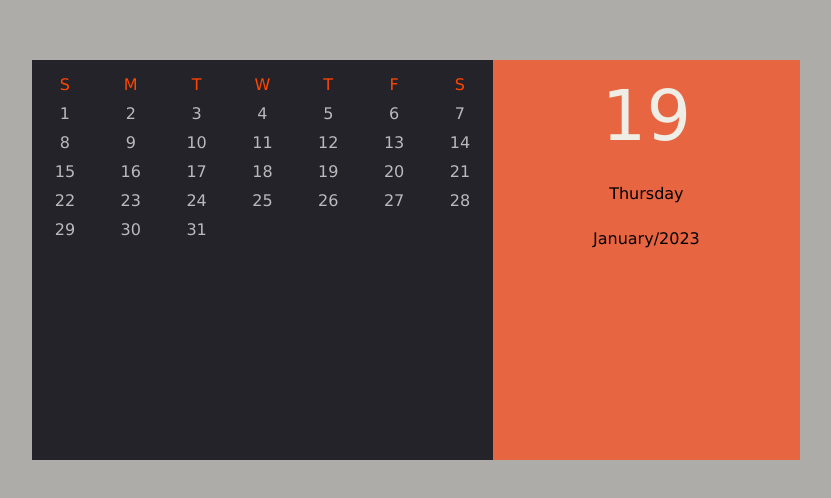
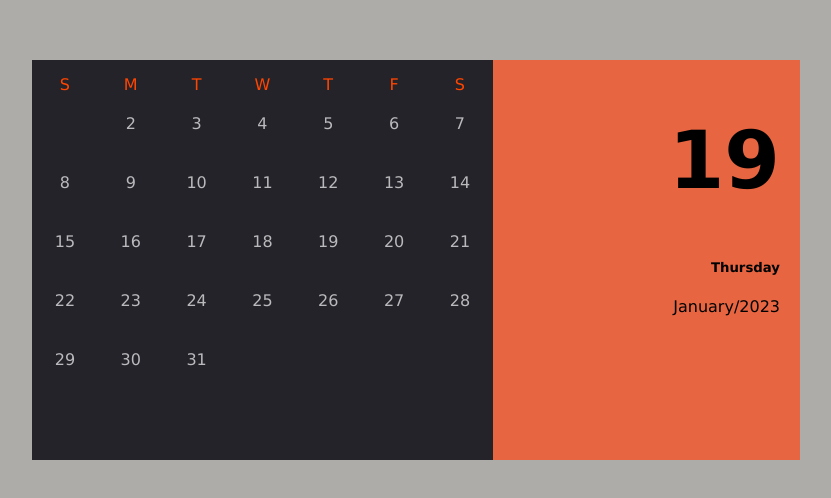
Before and after one commit to darshan377/calender, a plain HTML site: page index.html in a window 1280 px wide. Shown: the part 140-638 px from the top of the page, without its empty margins (224-1055 px from the left). Drawn offline with Linux system fonts and the light colour scheme.

Commit message:
new paragraph & style added

```diff
--- a/index.html
+++ b/index.html
@@ -21,7 +21,7 @@
             <div class="wd">S</div>
           </div>
           <div class="week-dates-num">
-            <div class="wdn">1</div>
+            <div class="wdn"></div>
             <div class="wdn">2</div>
             <div class="wdn">3</div>
             <div class="wdn">4</div>
@@ -55,9 +55,10 @@
           </div>
         </div>
         <div class="date-sec">
-          <div class="week-sec-date">19</div>
+          <h1>19</h1>
           <h5>Thursday</h5>
           <p>January/2023</p>
+          <!-- <div class="week-sec-date">19</div>-->
         </div>
       </div>
     </div>
--- a/style/style.css
+++ b/style/style.css
@@ -43,14 +43,28 @@ body {
 }
 .wdn {
   padding-top: 10px;
+  padding: 20px;
   color: rgb(186, 186, 188);
   text-align: center;
 }
 .date-sec {
   background-color: rgb(231, 101, 65);
+  font-family: "Lucida Sans", "Lucida Sans Regular", "Lucida Grande",
+    "Lucida Sans Unicode", Geneva, Verdana, sans-serif;
+  text-align: right;
+  padding-right: 20px;
+  /*opacity: 100%;*/
 }
-.week-sec-date {
+
+.date-sec h1 {
+  font-family: "Lucida Sans", "Lucida Sans Regular", "Lucida Grande",
+    "Lucida Sans Unicode", Geneva, Verdana, sans-serif;
+  font-size: 80px;
+}
+/*.week-sec-date {
   padding-top: 15px;
+  padding: 30px;
+  padding-right: 10px;
   color: rgb(238, 238, 230);
   font-size: 70px;
   text-align: center;
@@ -66,4 +80,4 @@ body {
   text-align: center;
   font-size: medium;
   font-weight: lighter;
-}
+}*/
```
